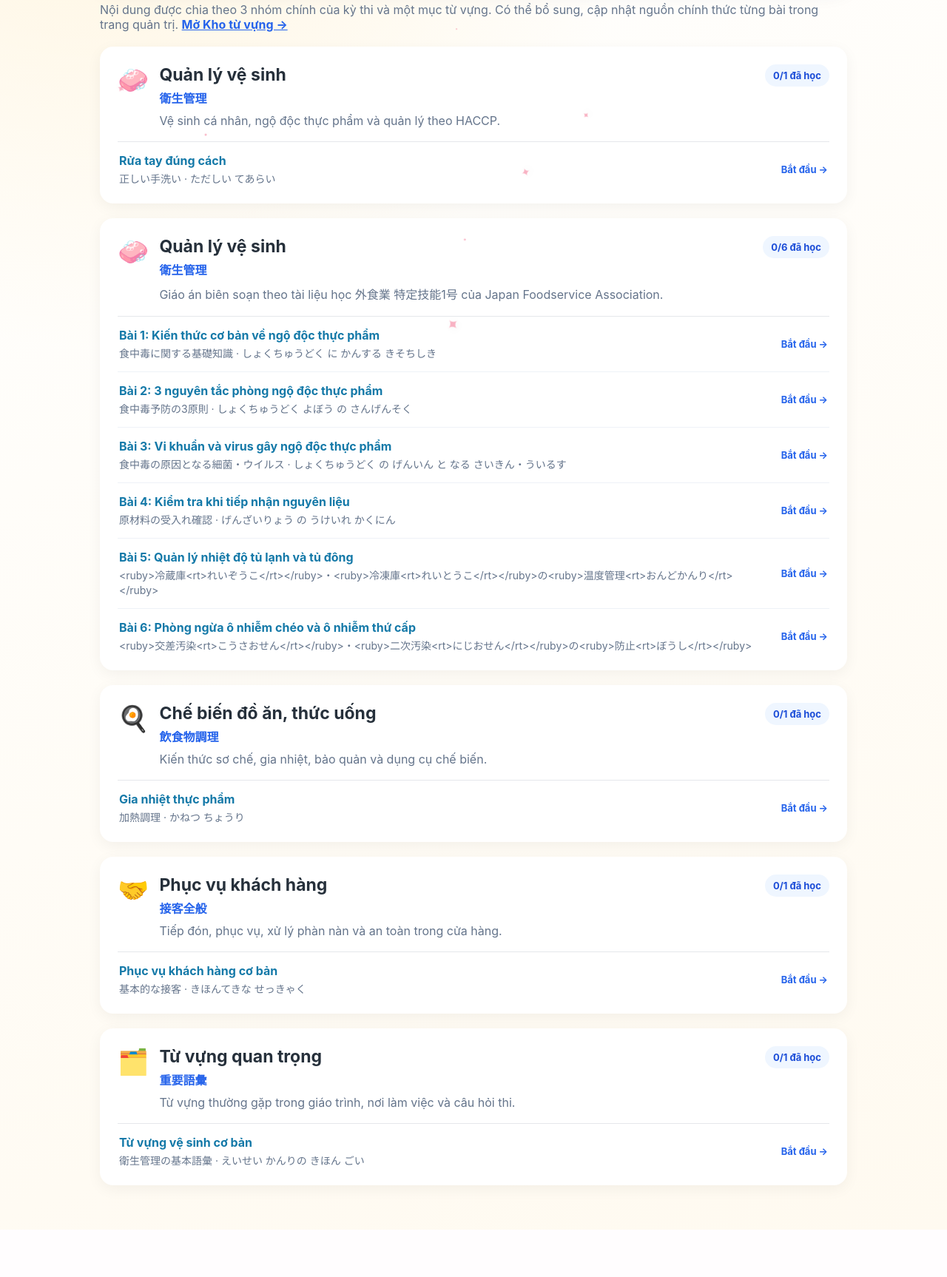
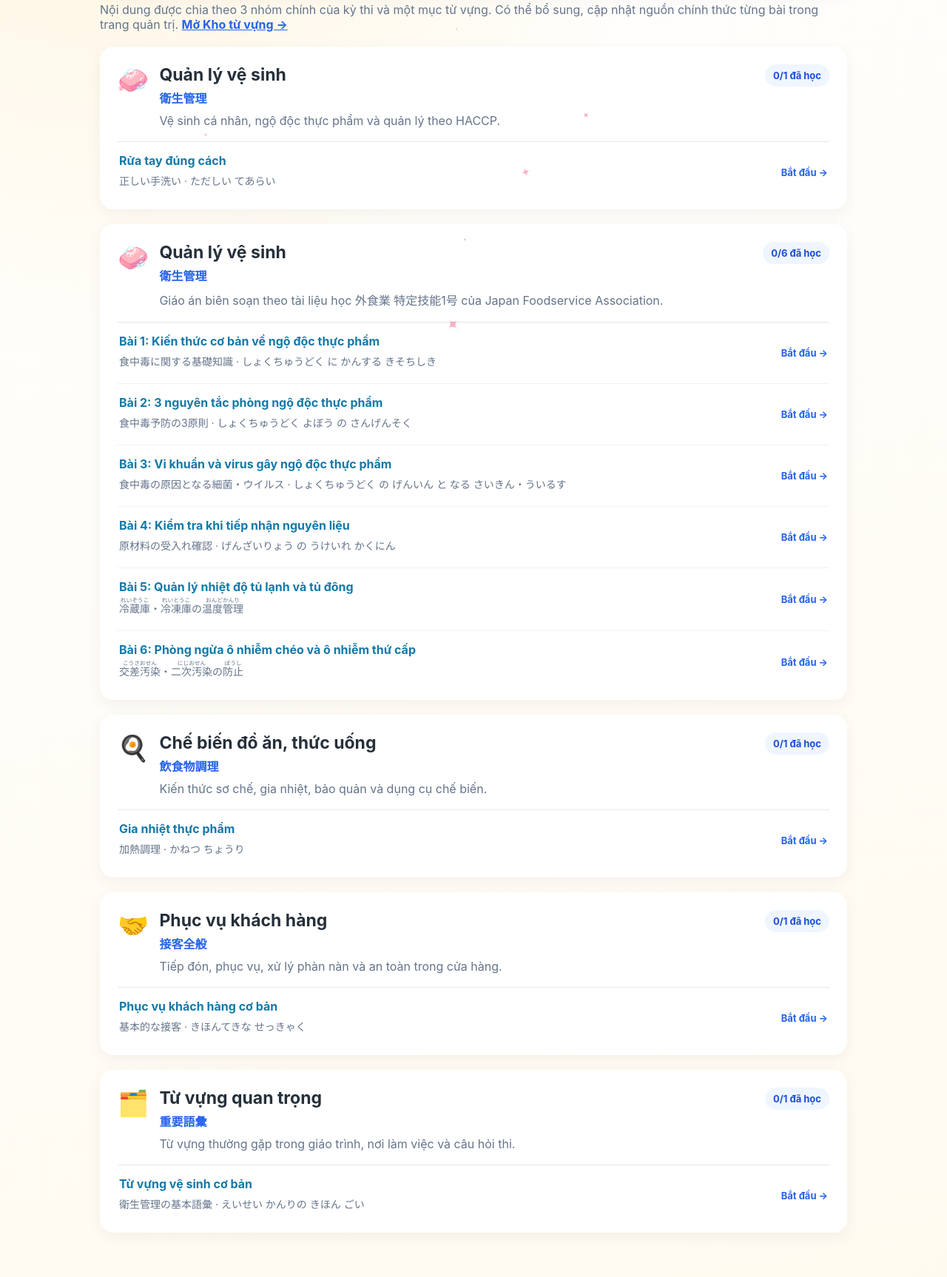
Before and after one commit to vanlantokutei/tokutei-study, a Django app: page /tokutei1/library/ in a window 1280 px wide. Shown: the part 305-2031 px from the top of the page at 74% size. Before the commit the page ends 1967 px from the top, so only its background shows below. Run offline with Django 5.2, Linux system fonts and the light colour scheme; data comes from the database, SQL or seed files in the repository.

Commit message:
Render ruby furigana safely in library lesson list

```diff
--- a/study/templates/study/library.html
+++ b/study/templates/study/library.html
@@ -9,6 +9,8 @@
         * { box-sizing: border-box; }
         body { margin: 0; font-family: -apple-system, BlinkMacSystemFont, "Segoe UI", Arial, sans-serif; background: #f3f6fb; color: #172033; }
         a { color: inherit; }
+        ruby { ruby-position: over; ruby-align: center; }
+        rt { font-size: .55em; font-weight: 500; color: #64748b; line-height: 1; }
         .header { background: linear-gradient(135deg, #123b72, #2563eb); color: white; padding: 26px 20px 58px; }
         .header-inner, .container { max-width: 1050px; margin: auto; }
         .back { display: inline-block; color: #dbeafe; text-decoration: none; margin-bottom: 28px; }
@@ -33,7 +35,7 @@
         .lesson { display: flex; justify-content: space-between; align-items: center; gap: 16px; padding: 15px 2px; border-bottom: 1px solid #eef2f7; text-decoration: none; }
         .lesson:last-child { border: 0; padding-bottom: 0; }
         .lesson-title strong { display: block; margin-bottom: 4px; }
-        .lesson-title span { color: #64748b; font-size: 14px; }
+        .lesson-title .jp-line { color: #64748b; font-size: 14px; line-height: 2; }
         .status { font-size: 13px; font-weight: 700; white-space: nowrap; color: #2563eb; }
         .status.done { color: #15803d; }
         .empty { color: #94a3b8; margin: 16px 0 0; }
@@ -69,7 +71,16 @@
             {% if card.lessons %}<div class="lessons">
                 {% for lesson in card.lessons %}
                 <a class="lesson" href="{% url 'lesson_detail' card.category.slug lesson.slug %}">
-                    <div class="lesson-title"><strong>{{ lesson.title_vi }}</strong><span>{{ lesson.title_jp }}{% if lesson.title_furigana %} · {{ lesson.title_furigana }}{% endif %}</span></div>
+                    <div class="lesson-title">
+                        <strong>{{ lesson.title_vi }}</strong>
+                        <div class="jp-line">
+                            {% if '<ruby>' in lesson.title_jp %}
+                                {{ lesson.title_jp|safe }}
+                            {% else %}
+                                {{ lesson.title_jp }}{% if lesson.title_furigana %} · {{ lesson.title_furigana }}{% endif %}
+                            {% endif %}
+                        </div>
+                    </div>
                     {% if lesson.id in completed_ids %}<span class="status done">✓ Đã học</span>{% else %}<span class="status">Bắt đầu →</span>{% endif %}
                 </a>
                 {% endfor %}
```
